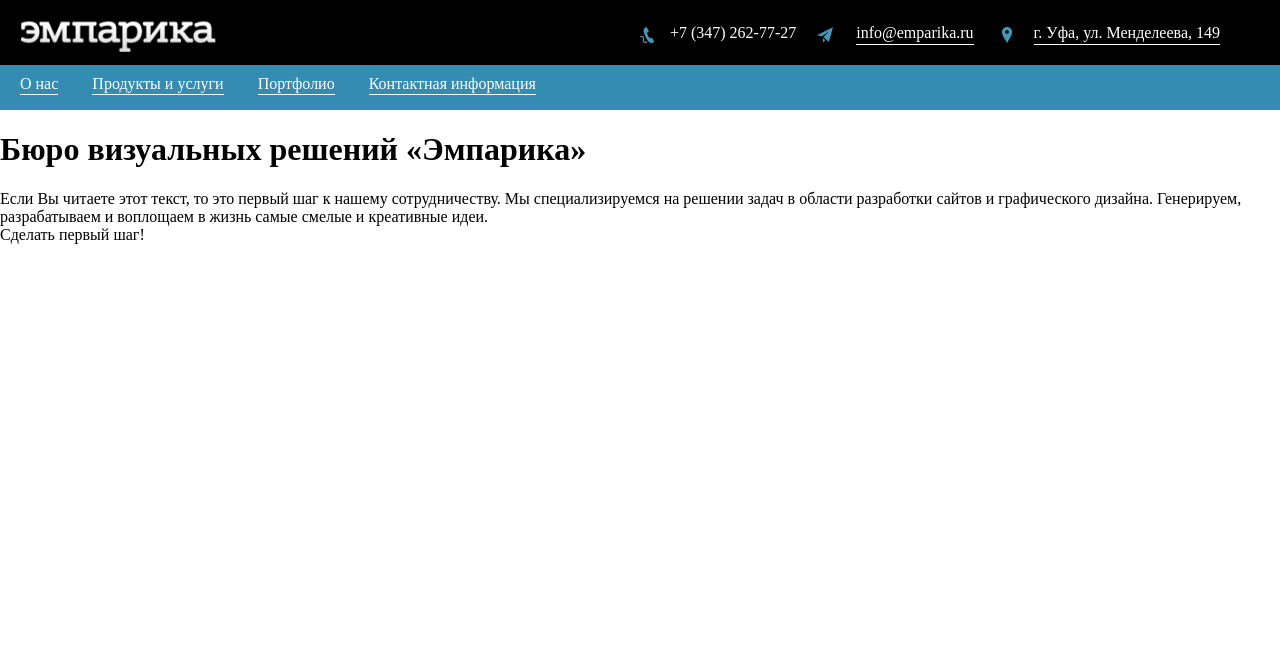
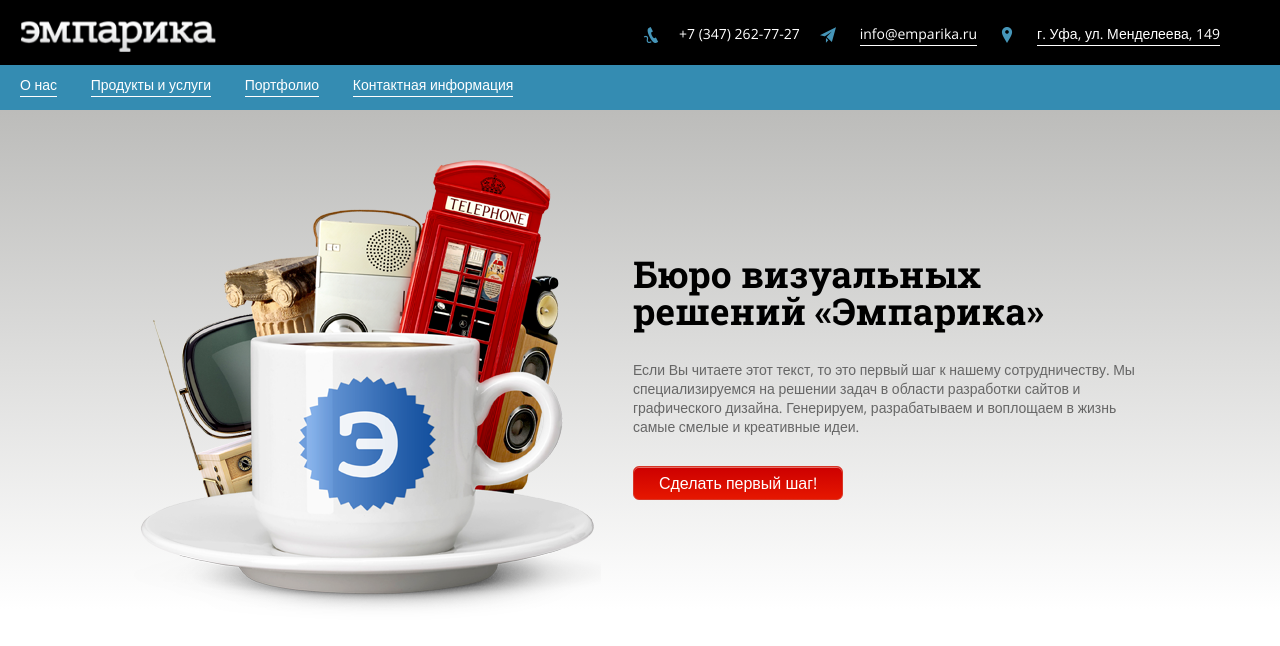
Before and after one commit to Saiongi/emparika, a plain HTML site: page index.html in a window 1280 px wide. Drawn offline with nearby package versions, Linux system fonts and the light colour scheme.

Commit message:
шапка
готовая шапка

```diff
--- a/index.html
+++ b/index.html
@@ -26,15 +26,20 @@
         </div>
     </div>
 </header>
-<div class="glavka">
+<section class="main">
+<div class="container">
     <div class="column left">
         <div class="cup"></div>
     </div>
     <div class="column right">
-        <div class= "text"><h1 >Бюро визуальных решений «Эмпарика»</h1></div>
-        <div class= "text">Если Вы читаете этот текст, то это первый шаг к нашему сотрудничеству. Мы специализируемся на решении задач в области разработки сайтов и графического дизайна. Генерируем, разрабатываем и воплощаем в жизнь самые смелые и креативные идеи.</div>
-        <div class= "text">Сделать первый шаг!</div>
+        <h1 >Бюро визуальных решений «Эмпарика»</h1>
+        <p>Если Вы читаете этот текст, то это первый шаг к нашему сотрудничеству. Мы специализируемся на решении задач в области разработки сайтов и графического дизайна. Генерируем, разрабатываем и воплощаем в жизнь самые смелые и креативные идеи.</p>
+        <button>Сделать первый шаг!</button>
     </div>
 </div>
+</section>
+<div class="clearfix"></div>
+
+
 </body>
 </html>
--- a/style/style.css
+++ b/style/style.css
@@ -1,10 +1,25 @@
+@import url('https://fonts.googleapis.com/css?family=Open+Sans');
+@import url('https://fonts.googleapis.com/css?family=Roboto+Slab:700&subset=cyrillic');
 html, body {
 padding: 0;
 margin: 0;
 }
 
+
+a, div, span{
+    font-family: 'Open Sans', sans-serif;
+    font-size: 14px;
+}
+
+h1{
+    font-family: 'Roboto Slab', serif;
+    font-size: 37px;
+    margin-top: 11px;
+    line-height: 1;
+}
 a{
     text-decoration: none;
+
 }
 
 .line.black{
@@ -22,7 +37,6 @@ a{
 .telephone{
     //увеличить шрифт и опустить пониже
 }
-
 
 .telephone:before {
     content: '';
@@ -99,3 +113,63 @@ a{
     padding: 0px;
 
 }
+
+.main{
+width: 100%;
+position: absolute;
+background: linear-gradient(to top, #ffffff, #bcbcba);
+height: 500px;
+z-index: -1;
+}
+
+.container{
+    width: 1070px;
+    margin: 0 auto;
+    margin-top: 50px;
+}
+
+.column{
+    display: inline-block;
+    vertical-align: top;
+}
+.column.left{
+   display: inline-block;
+    vertical-align: top;
+    width: 49%;
+/*    margin-left: 185px;
+    margin-top: 35px;*/
+}
+.cup{
+    background: url(../images/cup.png) center center no-repeat;
+    height: 460px;
+    background-size: contain;
+}
+.column.right{
+
+    display: inline-block;
+    vertical-align: top;
+  /*  width: 49%;*/
+    width: 519px;
+    padding-top: 84px;
+}
+.column.right p{
+    color:#666;
+}
+button{
+    box-shadow: inset 0px 1px 0px 0px rgb(228, 110, 104);
+    padding: 5px 25px;
+    font-family: 'Open Sans', sans-serif;
+    font-size: 16px;/*18*/
+    color:white;
+    background: linear-gradient(to bottom, #ce0100 5%, #e61700 100%);
+    margin-top: 16px;
+    border-radius: 6px;
+    border: 1px solid #d83526;
+}
+button:hover{
+    cursor: pointer;
+    background: linear-gradient(to bottom, #e61700 100%, #ce0100 5% );
+}
+.clearfix {
+    clear: both;
+}
```
Also changed, not shown: fonts/robato.woff2 (added), images/1.jpg (added), images/776.jpg (added), images/ava-ugaik.jpg (added), images/gyp2.jpg (added), images/kek.jpg (added), images/log4.jpg (added).
